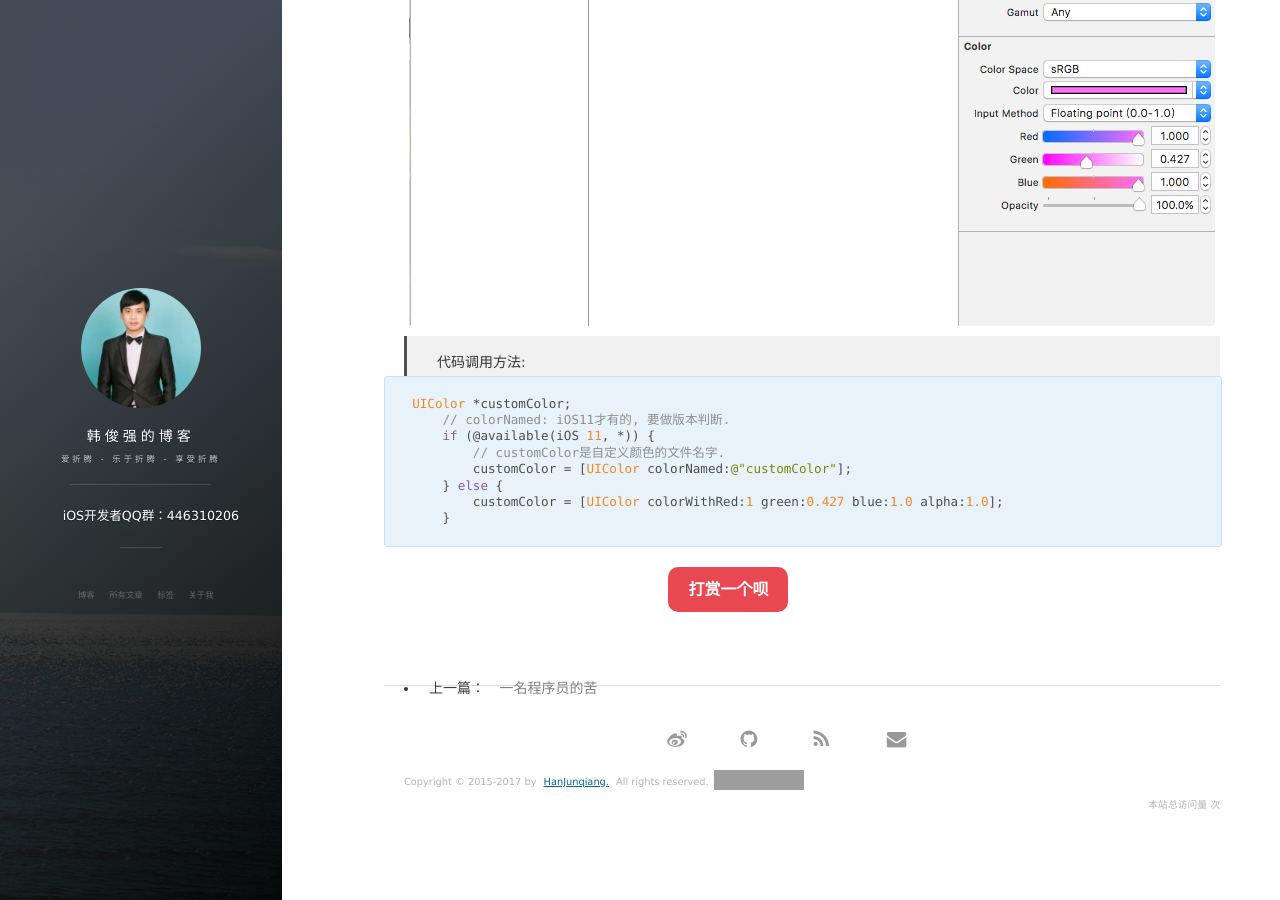
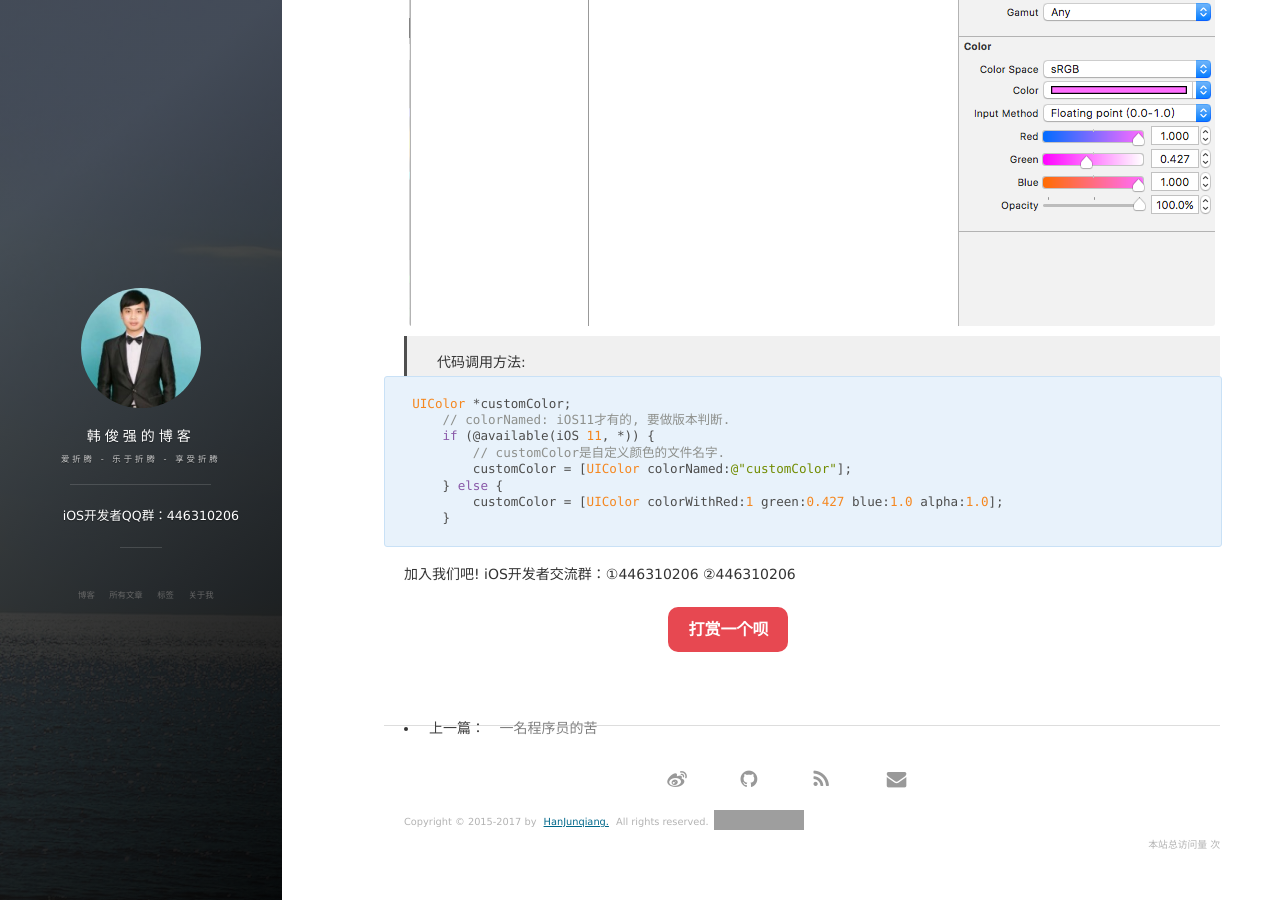
Before and after one commit to xiaohange/xiaohange.github.io, a Jekyll site: the page built from _posts/2017-09-22-xcode9.md, in a window 1280 px wide and 900 px high, scrolled down 7039 px. Built offline with Jekyll 4.4.1, drawn with Linux system fonts in a browser that asks for light colours; nearby versions of some CDN libraries; comment, search, counter and statistics services are not loaded; grey boxes are pictures that could not be loaded.

Commit message:
no message

````diff
--- a/_posts/2017-09-22-xcode9.md
+++ b/_posts/2017-09-22-xcode9.md
@@ -111,3 +111,5 @@ UIColor *customColor;
         customColor = [UIColor colorWithRed:1 green:0.427 blue:1.0 alpha:1.0];
     }
 ```
+
+加入我们吧! iOS开发者交流群：①446310206 ②446310206
````
